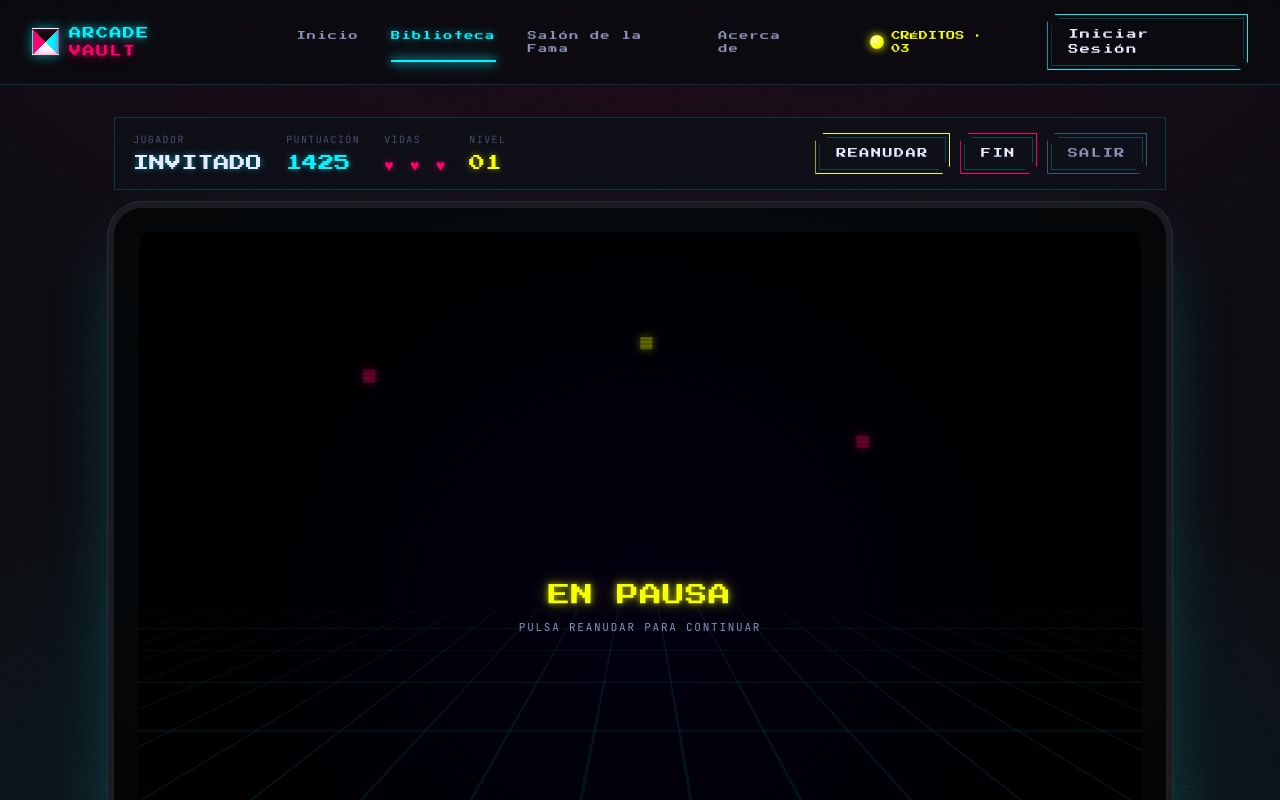
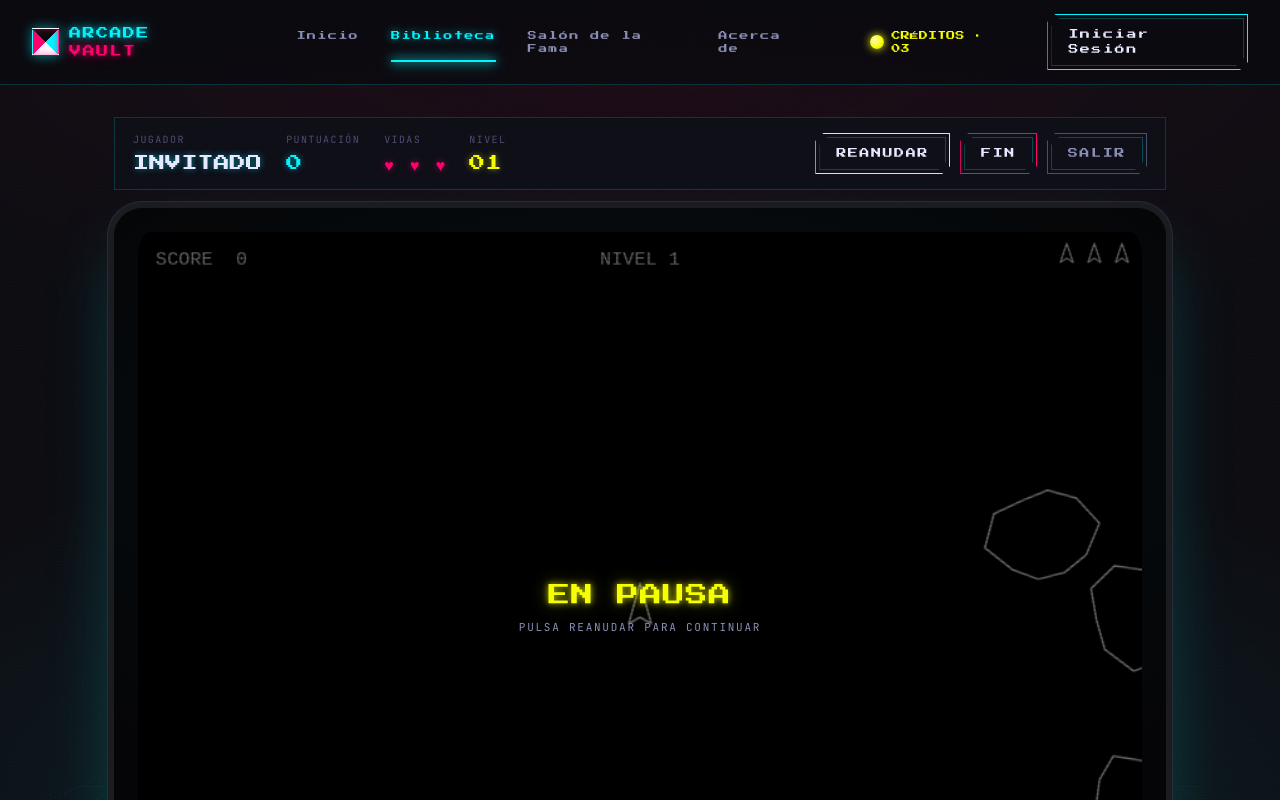
Before and after one commit to modoZen/arcade-vualt, a Next.js app: page /juego/asteroides/jugar in a window 1280 px wide. Both pictures are taken after a click on the button "PAUSA". Shown: the top 800 px of the page. Built offline with nearby package versions, Linux system fonts and the light colour scheme.

Commit message:
feat: agregar página del jugador para el juego Asteroides con lógica de puntuación y controles

```diff
--- /dev/null
+++ b/app/juego/asteroides/jugar/page.tsx
@@ -0,0 +1,153 @@
+"use client";
+
+import { useState } from "react";
+import Link from "next/link";
+import { GAMES } from "@/app/data/games";
+import { useAuth } from "@/app/context/AuthContext";
+import AsteroidsGame from "@/components/games/AsteroidsGame";
+
+const game = GAMES.find((g) => g.id === "asteroides")!;
+
+export default function AsteroidsPlayerPage() {
+  const { user } = useAuth();
+  const [score, setScore] = useState(0);
+  const [lives, setLives] = useState(3);
+  const [level, setLevel] = useState(1);
+  const [paused, setPaused] = useState(false);
+  const [over, setOver] = useState(false);
+  const [finalScore, setFinalScore] = useState(0);
+  const [runId, setRunId] = useState(0);
+  const [name, setName] = useState(user ?? "INVITADO");
+  const [saved, setSaved] = useState(false);
+
+  const endGame = () => {
+    setFinalScore(score);
+    setOver(true);
+  };
+
+  const restart = () => {
+    setScore(0);
+    setLives(3);
+    setLevel(1);
+    setOver(false);
+    setSaved(false);
+    setPaused(false);
+    setRunId((id) => id + 1);
+  };
+
+  return (
+    <div className="av-player fade-in">
+      <div className="player-hud">
+        <div style={{ display: "flex", gap: 24, flexWrap: "wrap" }}>
+          <div className="hud-stat">
+            <div className="l">Jugador</div>
+            <div className="v" style={{ color: "var(--ink)" }}>
+              {name}
+            </div>
+          </div>
+          <div className="hud-stat">
+            <div className="l">Puntuación</div>
+            <div className="v">{score.toLocaleString("es-ES")}</div>
+          </div>
+          <div className="hud-stat lives">
+            <div className="l">Vidas</div>
+            <div className="v">{"♥ ".repeat(lives).trim() || "—"}</div>
+          </div>
+          <div className="hud-stat level">
+            <div className="l">Nivel</div>
+            <div className="v">{String(level).padStart(2, "0")}</div>
+          </div>
+        </div>
+        <div className="hud-actions">
+          <button className="btn yellow" onClick={() => setPaused((p) => !p)}>
+            {paused ? "REANUDAR" : "PAUSA"}
+          </button>
+          <button className="btn magenta" onClick={endGame}>
+            FIN
+          </button>
+          <Link href={`/juego/${game.id}`} className="btn ghost">
+            SALIR
+          </Link>
+        </div>
+      </div>
+
+      <div className="crt">
+        <div className="crt-screen">
+          <AsteroidsGame
+            key={runId}
+            paused={paused}
+            onScoreChange={setScore}
+            onLivesChange={setLives}
+            onLevelChange={setLevel}
+            onGameOver={(gameOverScore) => {
+              setFinalScore(gameOverScore);
+              setOver(true);
+            }}
+          />
+          {paused && (
+            <div
+              className="crt-content"
+              style={{ background: "rgba(0,0,0,0.6)", zIndex: 5 }}
+            >
+              <div>
+                <div className="pixel neon-yellow" style={{ fontSize: 22 }}>
+                  EN PAUSA
+                </div>
+                <div
+                  className="mono"
+                  style={{
+                    fontSize: 11,
+                    color: "var(--ink-dim)",
+                    marginTop: 10,
+                    letterSpacing: "0.16em",
+                  }}
+                >
+                  PULSA REANUDAR PARA CONTINUAR
+                </div>
+              </div>
+            </div>
+          )}
+        </div>
+        <div className="crt-bottom">
+          <span className="led">SEÑAL OK</span>
+          <span>{game.title} · CRT-83 · 60 HZ</span>
+          <span>CARGA · 1MB</span>
+        </div>
+      </div>
+
+      {over && (
+        <div className="modal-bd">
+          <div className="modal">
+            <h2>FIN DEL JUEGO</h2>
+            <div className="final-label">PUNTUACIÓN FINAL</div>
+            <div className="final">{finalScore.toLocaleString("es-ES")}</div>
+            {!saved ? (
+              <div className="input-row">
+                <input
+                  value={name}
+                  onChange={(e) =>
+                    setName(e.target.value.toUpperCase().slice(0, 10))
+                  }
+                  placeholder="TUS INICIALES"
+                />
+                <button className="btn yellow" onClick={() => setSaved(true)}>
+                  GUARDAR PUNTUACIÓN
+                </button>
+              </div>
+            ) : (
+              <div className="toast-saved">▸ PUNTUACIÓN GUARDADA_</div>
+            )}
+            <div className="actions">
+              <button className="btn" onClick={restart}>
+                JUGAR DE NUEVO
+              </button>
+              <Link href="/" className="btn magenta">
+                VOLVER AL VAULT
+              </Link>
+            </div>
+          </div>
+        </div>
+      )}
+    </div>
+  );
+}
```
